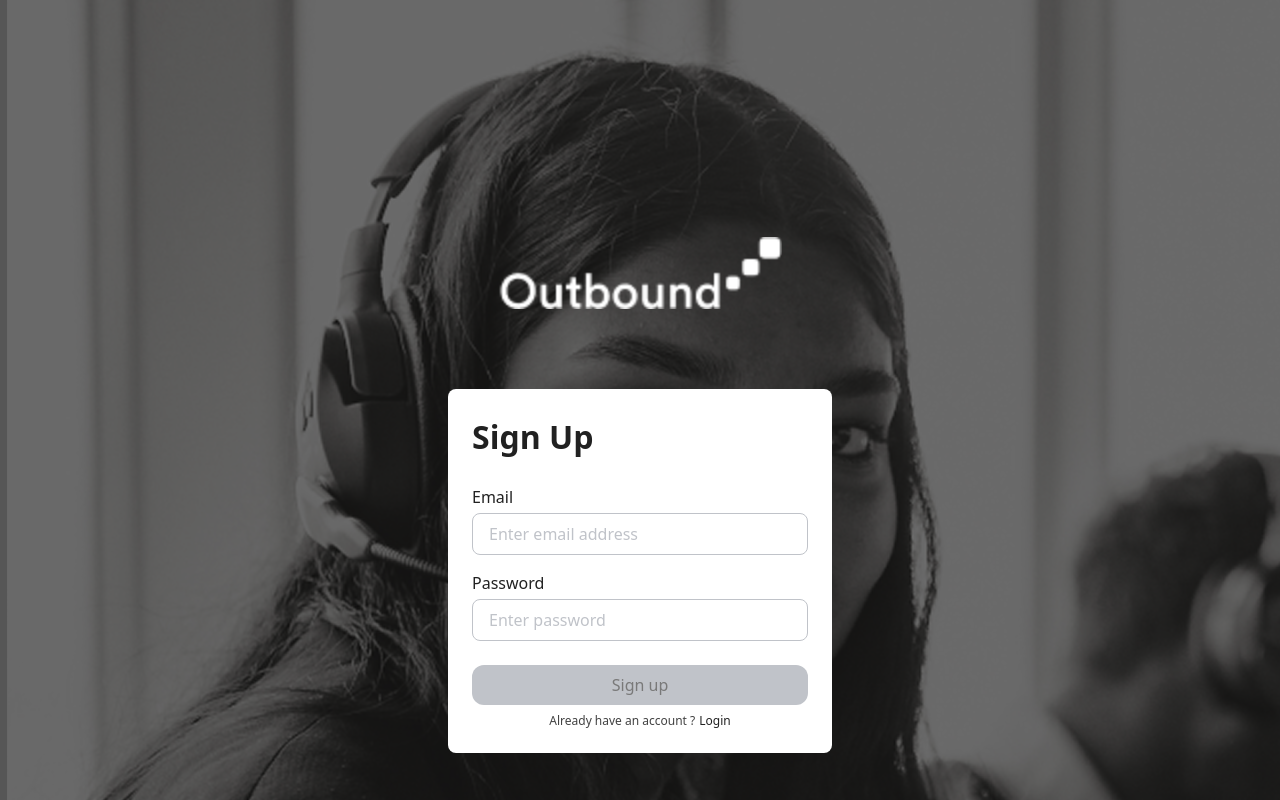
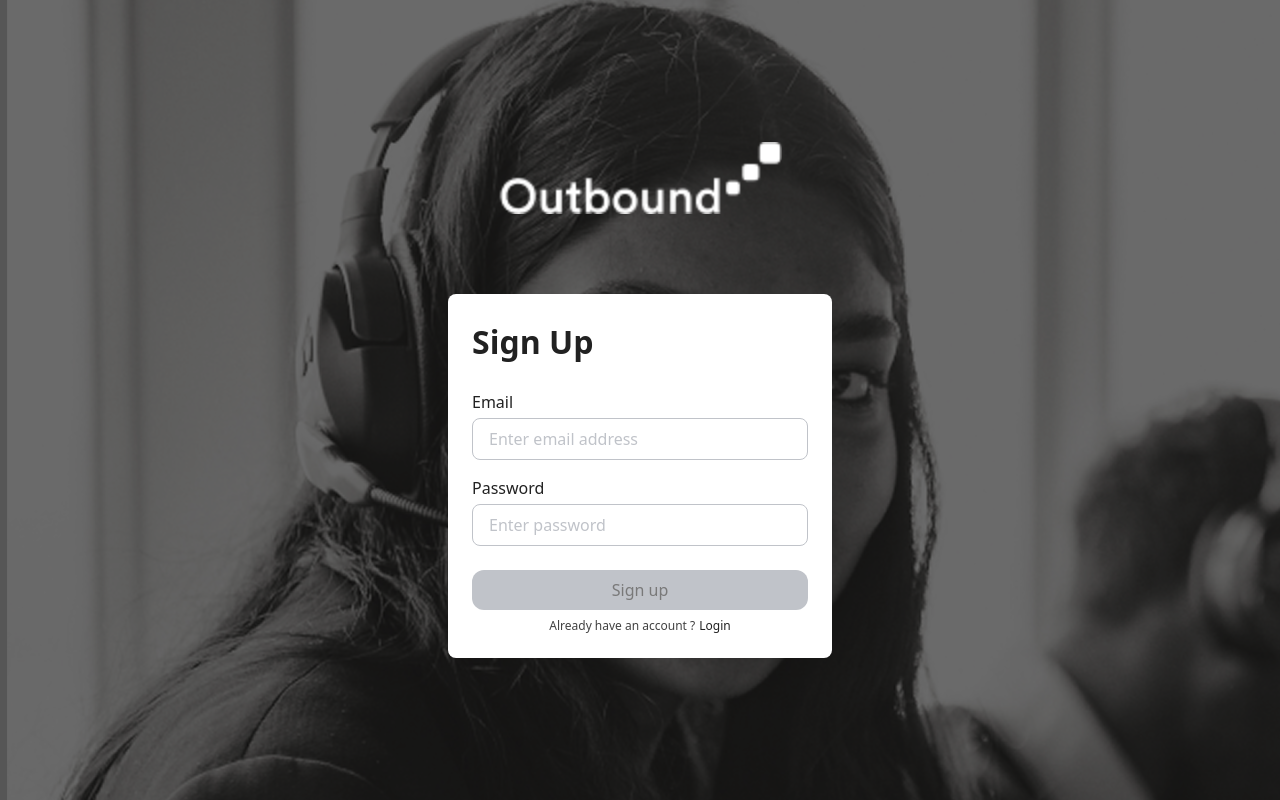
Before and after one commit to Solomon-Dzokoto/Blog, a Next.js app: page /signup in a window 1280 px wide. Shown: the top 800 px of the page. Built offline with nearby package versions, Linux system fonts and the light colour scheme.

Commit message:
fix: fix vertical scroll

```diff
--- a/src/app/(onboarding)/signup/page.tsx
+++ b/src/app/(onboarding)/signup/page.tsx
@@ -3,7 +3,7 @@
 
 export default function SignUp() {
   return (
-    <div className="mt-[18.5%] flex flex-col items-center space-y-20 px-[4.5%]">
+    <div className="flex h-screen flex-col items-center justify-center space-y-20 px-[4.5%]">
       <div
         className="h-[72px] w-[284px]"
         style={{
```
